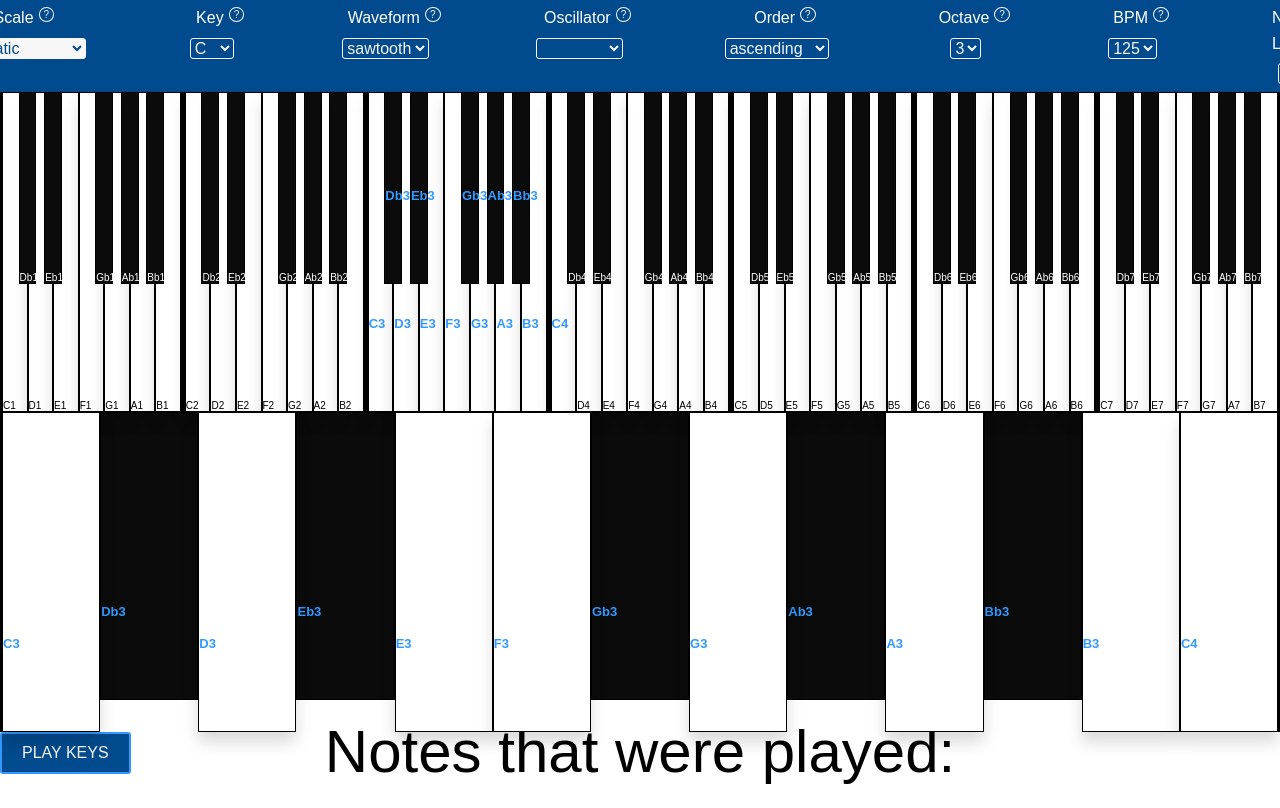
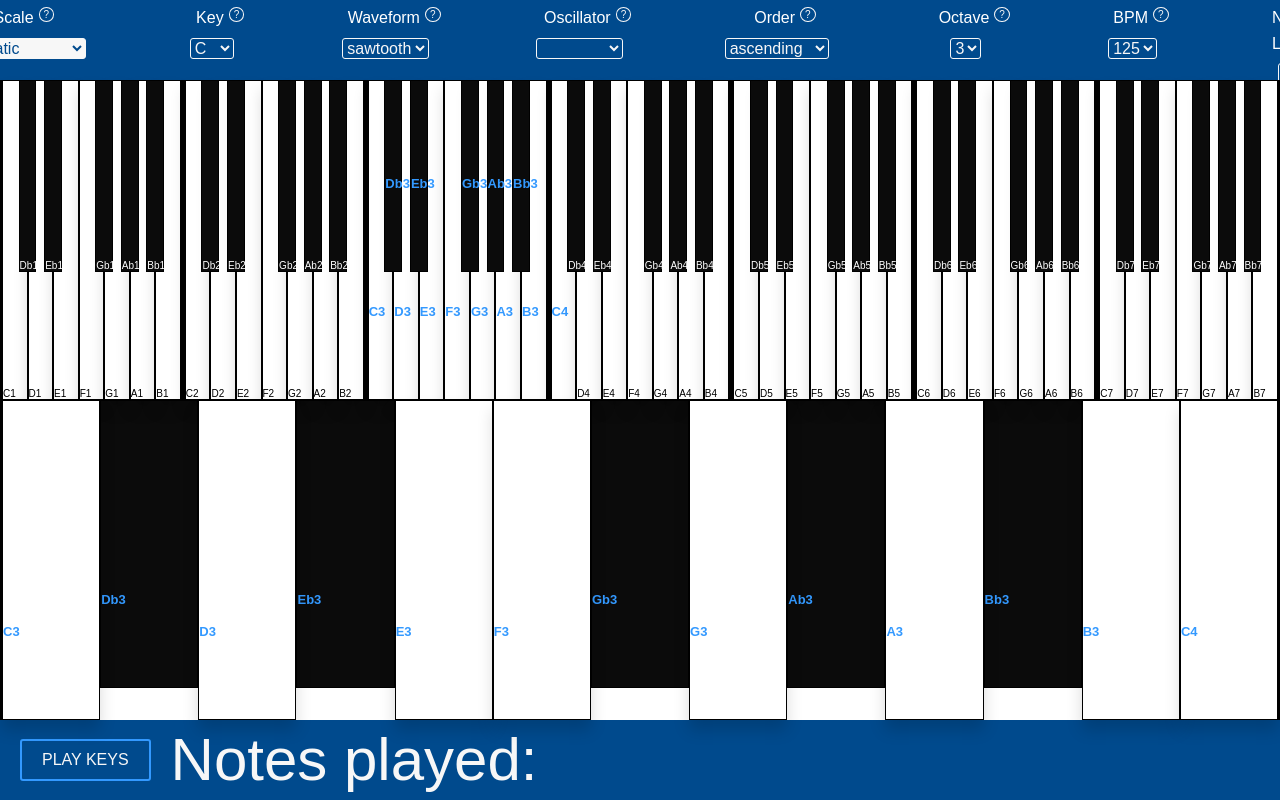
Before and after one commit to dcmorales/digital-keyboard, a React (Create React App) app: page / in a window 1280 px wide. Shown: the top 808 px of the page. Built offline with nearby package versions, Linux system fonts and the light colour scheme.

Commit message:
Added scss to note display

```diff
--- a/src/App.css
+++ /dev/null
@@ -1,8 +0,0 @@
-.notes-played {
-  width: 100vw;
-  font-size: 60px;
-  display: flex;
-  justify-content: center;
-  bottom: 0;
-  position: absolute;
-}
--- a/src/App.js
+++ b/src/App.js
@@ -5,7 +5,6 @@ import KeyboardFull from './components/KeyboardFull/KeyboardFull';
 import KeyboardValuesSelected from './components/KeyboardValuesSelected/KeyboardValuesSelected';
 import { SelectionStore } from './contexts/SelectionContext';
 
-import './App.css';
 import './sass/main.scss';
 
 class App extends React.Component {
--- a/src/components/KeyboardValuesSelected/SelectedScaleNotes/NoteDisplay.js
+++ b/src/components/KeyboardValuesSelected/SelectedScaleNotes/NoteDisplay.js
@@ -2,9 +2,7 @@ import React from 'react';
 
 const NoteDisplay = ({ notesPlayed }) => {
   return (
-    <div className="notes-played">
-      Notes that were played: {notesPlayed.join('-')}
-    </div>
+    <div className="note-display">Notes played: {notesPlayed.join('-')}</div>
   );
 };
 
--- a/src/components/KeyboardValuesSelected/SelectedScaleNotes/SelectedScaleNotes.js
+++ b/src/components/KeyboardValuesSelected/SelectedScaleNotes/SelectedScaleNotes.js
@@ -29,7 +29,7 @@ class SelectedScaleNotes extends React.Component {
   render() {
     const { noteValue, selectedScale } = this.props;
     return (
-      <div>
+      <div className="selected-scale-notes">
         <HighLightScale noteValue={noteValue} />
         <PlayButton
           noteValue={noteValue}
--- a/src/sass/_abstracts.scss
+++ b/src/sass/_abstracts.scss
@@ -16,6 +16,7 @@ $color-white: #fff;
 $color-black: #000;
 
 // Font
+$font-size-extra-large: 6rem;
 $font-size-large: 1.6rem;
 $font-size-medium: 1.3rem;
 $font-size-small: 1rem;
--- a/src/sass/_components.scss
+++ b/src/sass/_components.scss
@@ -191,6 +191,7 @@
   border-style: solid;
   border-radius: 3px;
   padding: 1rem 2rem;
+  margin: 0 2rem;
   outline: none;
   cursor: pointer;
 
@@ -200,3 +201,9 @@
     border-color: $color-primary-light;
   }
 }
+
+//******************************************************************************
+//Note Display
+.note-display {
+  font-size: $font-size-extra-large;
+}
--- a/src/sass/_layout.scss
+++ b/src/sass/_layout.scss
@@ -10,6 +10,7 @@
 
   display: flex;
   justify-content: center;
+  height: 10vh;
 }
 
 .keyboard-container {
@@ -28,3 +29,12 @@
   width: 100%;
   position: relative;
 }
+
+.selected-scale-notes {
+  display: flex;
+  height: 10vh;
+  align-items: center;
+
+  color: $color-grey-light-1;
+  background-color: $color-primary-dark;
+}
```
